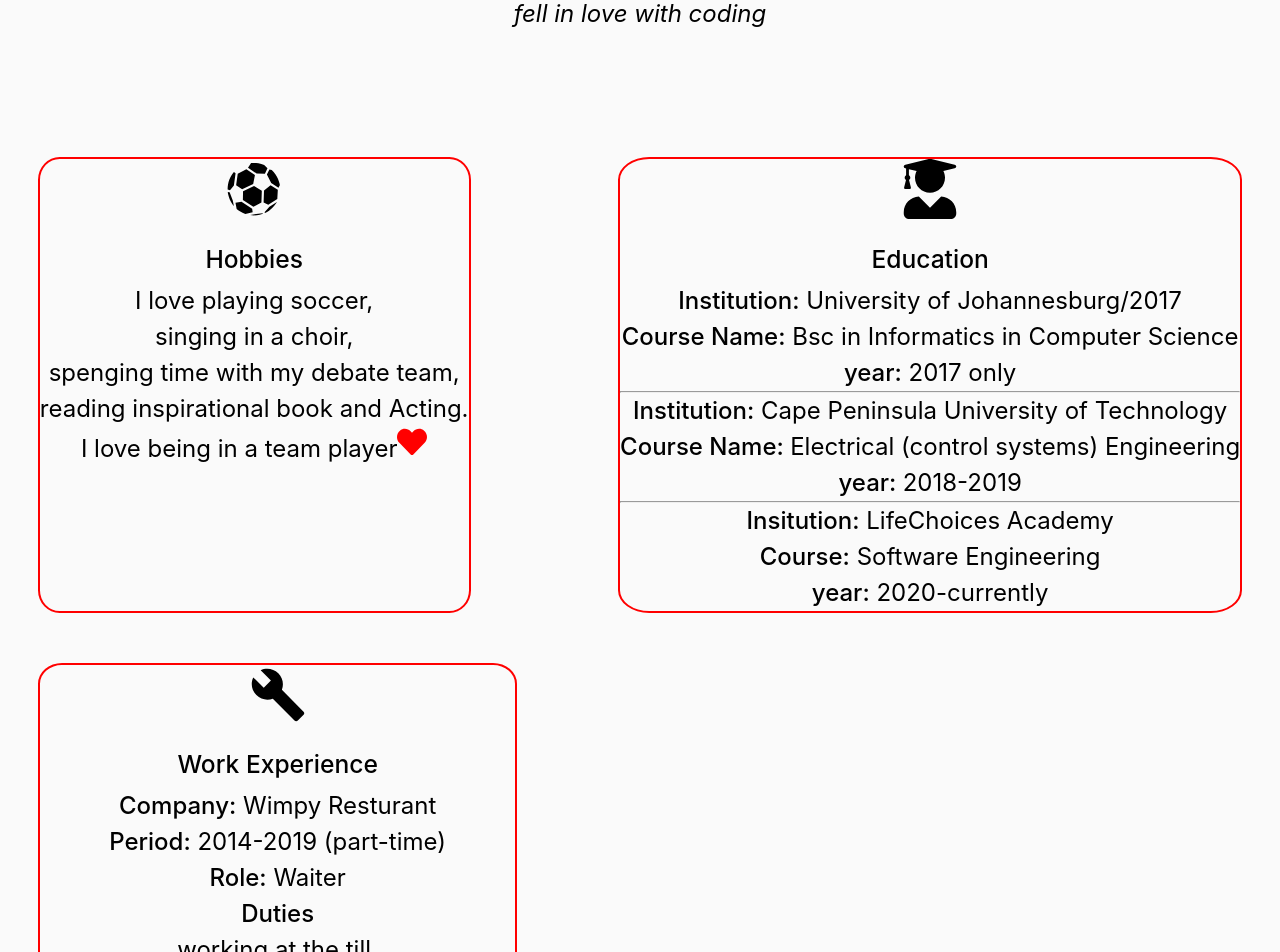
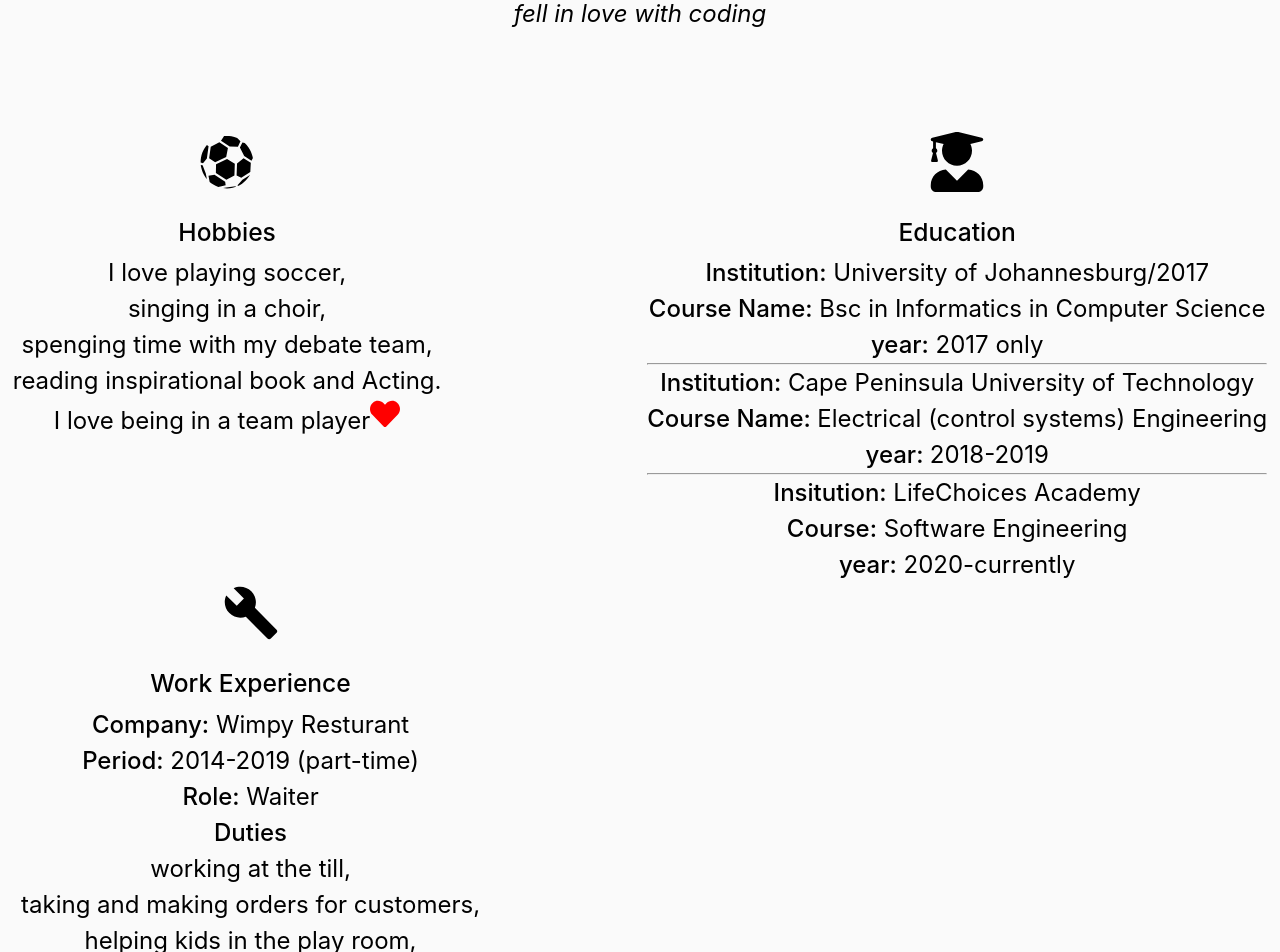
Before and after one commit to Philan-igmt/Portfolio, a React (Create React App) app: page / in a window 1280 px wide. Shown: the part 2060-3012 px from the top of the page. Built offline with nearby package versions, Linux system fonts and the light colour scheme.

Commit message:
styling in about

```diff
--- a/src/components/about/About.css
+++ b/src/components/about/About.css
@@ -20,8 +20,3 @@ img {
   letter-spacing: normal;
   padding: 50px 0;
 }
-.info {
-  border: 2px solid red;
-  border-radius: 5%;
-  margin: 2%;
-}
--- a/src/components/about/About.js
+++ b/src/components/about/About.js
@@ -3,7 +3,7 @@ import "./About.css";
 // import Aos from "aos";
 import "aos/dist/aos.css";
 import philani from "./croped.jpg";
-import { FaSmile } from "react-icons/fa";
+
 import { FaUserGraduate } from "react-icons/fa";
 import { FaHeart } from "react-icons/fa";
 import { GiSoccerBall } from "react-icons/gi";
@@ -87,7 +87,7 @@ const About = () => {
                     being in a team player
                     <FaHeart size="2rem" color="red" />
                   </div>
-                  <div className="info education">
+                  <div className="education">
                     <FaUserGraduate size="4rem" color="black" />
                     <h5>
                       <strong>Education </strong>
@@ -132,7 +132,7 @@ const About = () => {
                       <strong>year:</strong> 2020-currently
                     </p>
                   </div>
-                  <div className="info work">
+                  <div className="work">
                     <IoMdBuild size="4rem" color="black" />
                     <h5>
                       {" "}
```
